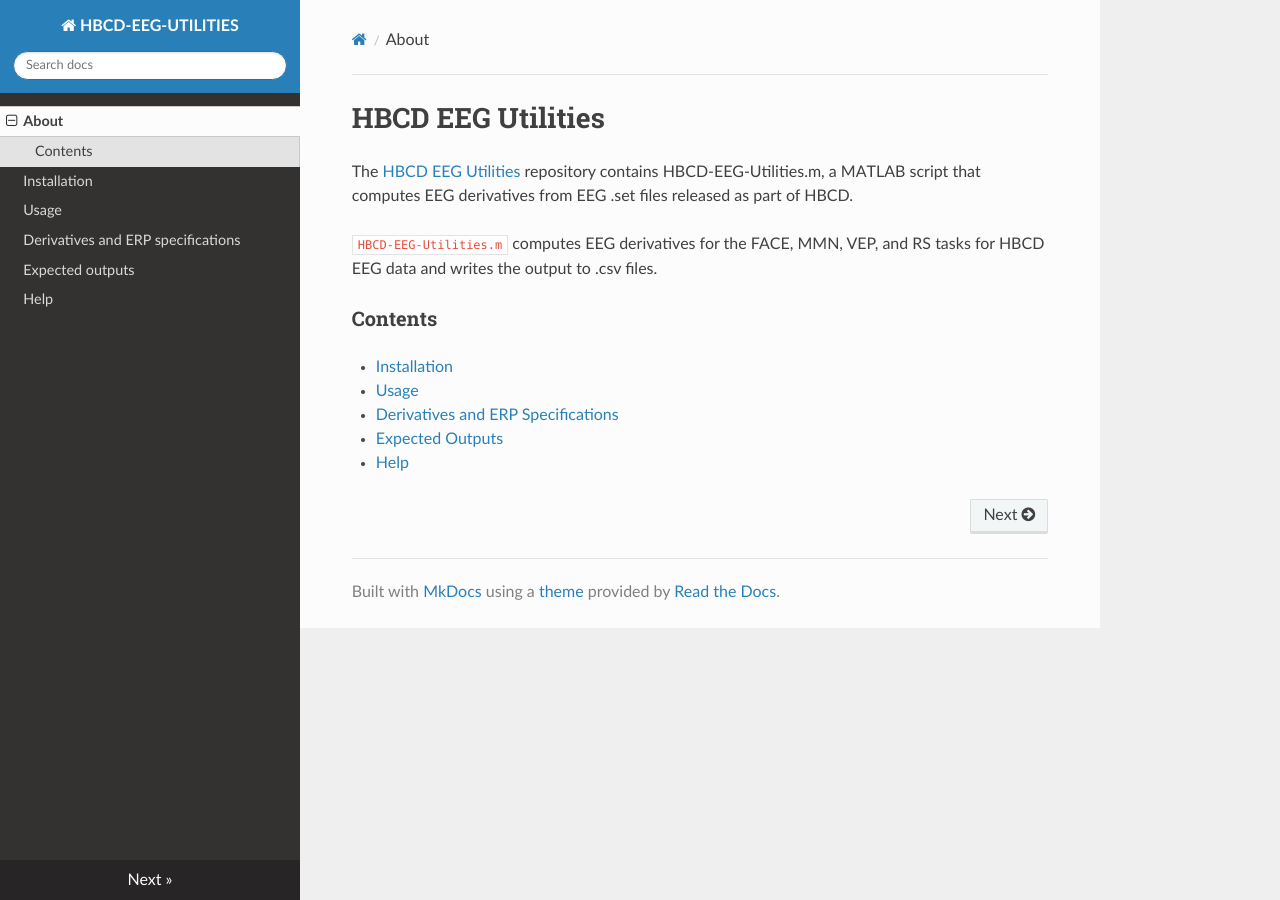
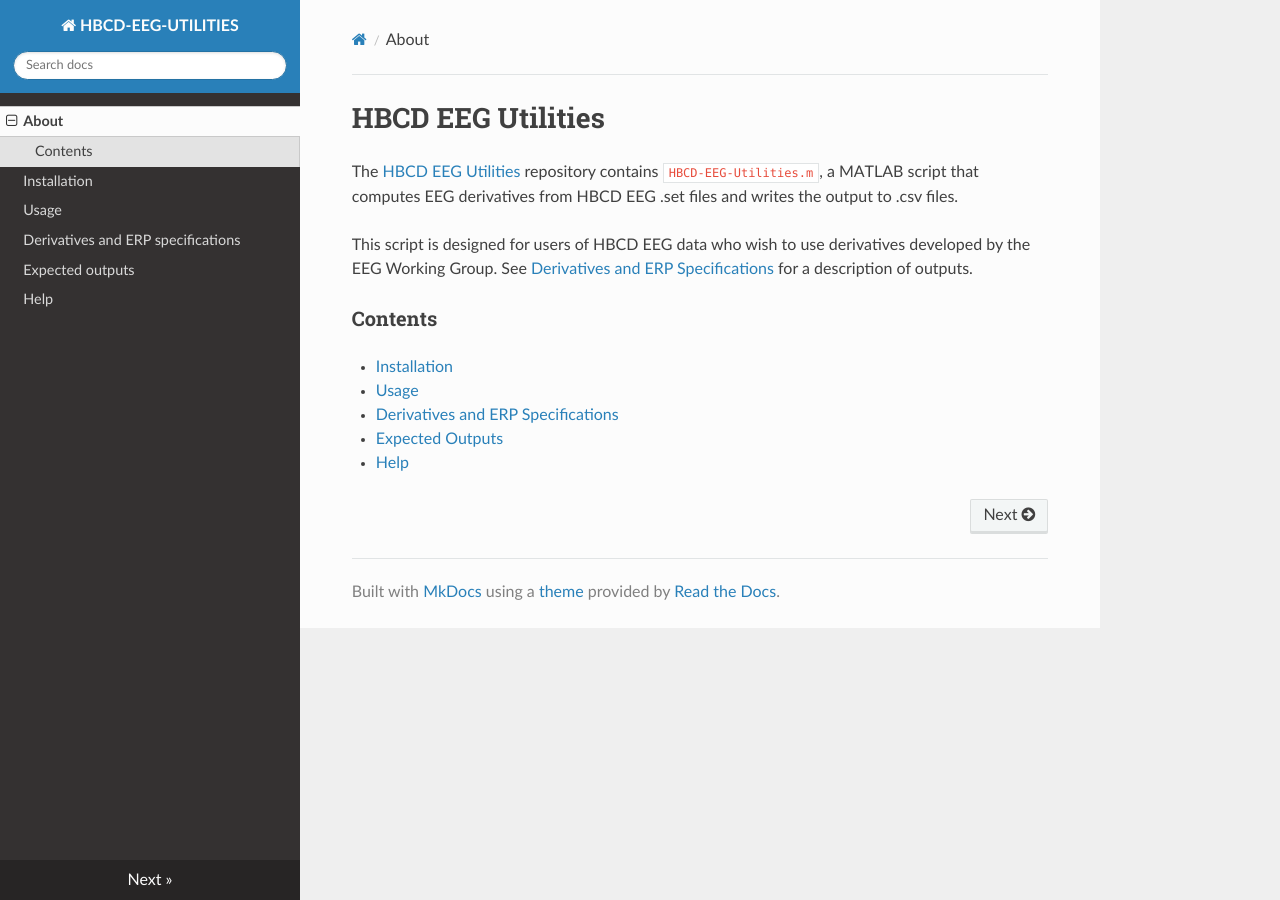
Before and after one commit to Child-Development-Lab/HBCD-EEG-Utilities, an MkDocs documentation site: the page built from docs/index.md, in a window 1280 px wide. Built offline with MkDocs 1.6.1, drawn with Linux system fonts in a browser that asks for light colours; nearby versions of some CDN libraries.

Commit message:
Update index.md

```diff
--- a/docs/index.md
+++ b/docs/index.md
@@ -1,8 +1,8 @@
 # HBCD EEG Utilities
 
-The [HBCD EEG Utilities](https://github.com/Child-Development-Lab/HBCD-EEG-Utilities) repository contains HBCD-EEG-Utilities.m, a MATLAB script that computes EEG derivatives from EEG .set files released as part of HBCD.
+The [HBCD EEG Utilities](https://github.com/Child-Development-Lab/HBCD-EEG-Utilities) repository contains `HBCD-EEG-Utilities.m`, a MATLAB script that computes EEG derivatives from HBCD EEG .set files and writes the output to .csv files.
 
-`HBCD-EEG-Utilities.m` computes EEG derivatives for the FACE, MMN, VEP, and RS tasks for HBCD EEG data and writes the output to .csv files.
+This script is designed for users of HBCD EEG data who wish to use derivatives developed by the EEG Working Group. See [Derivatives and ERP Specifications](https://childdevlab-hbcd-eeg-utilities.readthedocs.io/en/latest/derivatives_ERPspecs/) for a description of outputs.
 
 ### Contents
 
```
